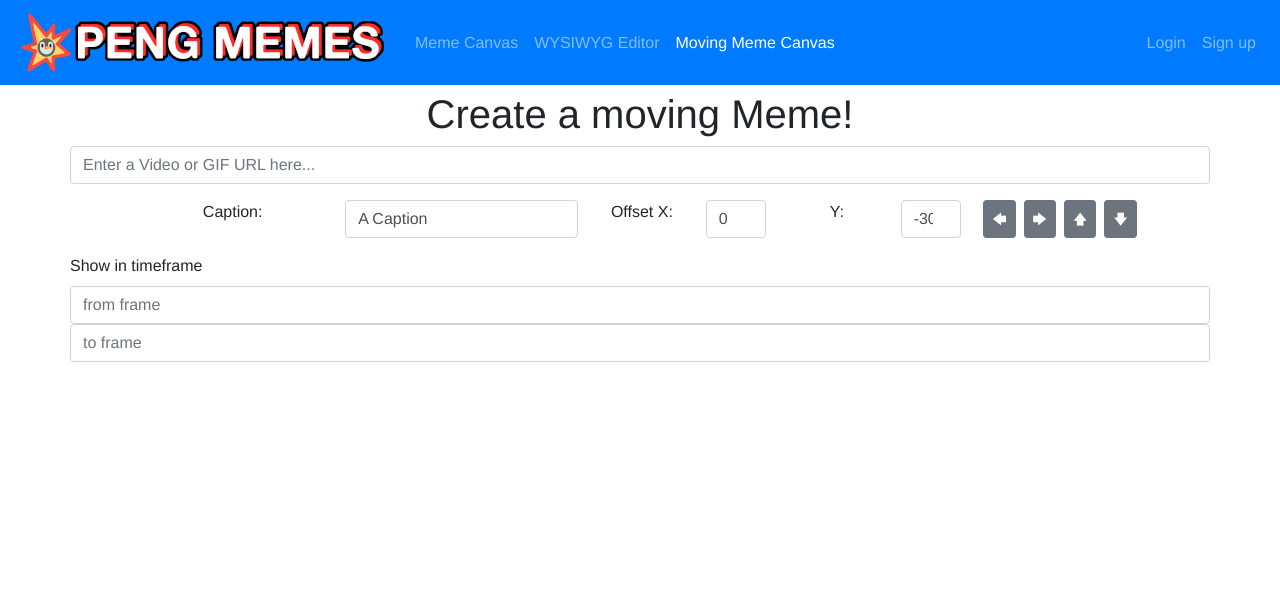
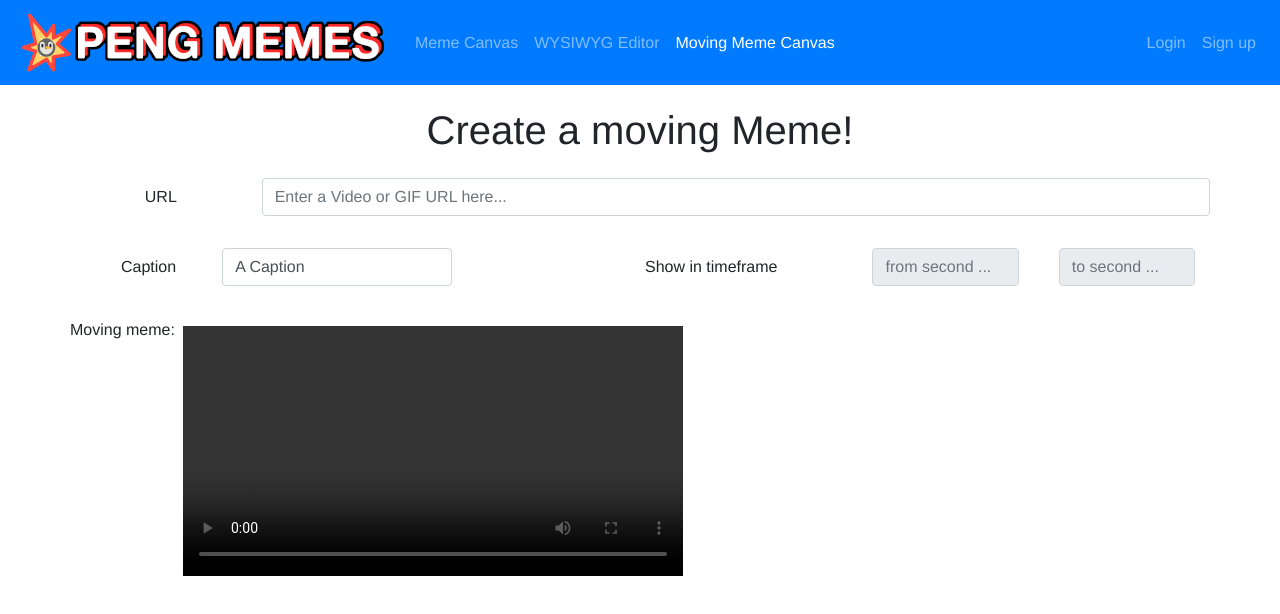
Before and after one commit to zarahz/meme_generator, a Vue app: page /create-meme in a window 1280 px wide. Both pictures are taken after a click on the link "Moving Meme Canvas". Shown: the top 614 px of the page. Built offline with nearby package versions, Linux system fonts and the light colour scheme; no server answers; what vue-social-sharing would draw is missing.

Commit message:
styling changes and video capturing

```diff
--- a/src/components/CreateMeme/Caption.vue
+++ b/src/components/CreateMeme/Caption.vue
@@ -1,9 +1,7 @@
 <template>
   <b-row align-h="center" class="mb-3">
-    <b-col cols="2">
-      <label>{{ label }}:</label>
-    </b-col>
-    <b-col cols="auto">
+    <b-col>
+      <b-form-group label-cols-lg="4" content-cols-lg="7" :label="label">
         <b-form-input
           :value="text"
           @input="updateText"
@@ -11,11 +9,10 @@
           type="text"
           :placeholder="label"
         />
+      </b-form-group>
     </b-col>
-    <b-col cols="1">
-      <label>Offset X:</label>
-    </b-col>
-    <b-col cols="1">
+    <b-col md="2" v-if="showOffsetSettings">
+      <b-form-group label-cols-lg="5" content-cols-lg="6" label="Offset X">
         <b-form-input
           :value="offsetX"
           @input="updateOffsetX"
@@ -25,11 +22,10 @@
           type="number"
           placeholder="horizontal offset"
         />
+      </b-form-group>
     </b-col>
-    <b-col cols="1">
-      <label>Y:</label>
-    </b-col>
-    <b-col cols="1">
+    <b-col md="2" v-if="showOffsetSettings">
+      <b-form-group label-cols-lg="5" content-cols-lg="6" label="Y">
         <b-form-input
           :value="offsetY"
           @input="updateOffsetY"
@@ -39,24 +35,41 @@
           type="number"
           placeholder="vertical offset"
         />
+      </b-form-group>
     </b-col>
-    <b-button size="sm" class="my-2 my-sm-0 mr-2" @click="move('left')"
+    <b-button
+      size="sm"
+      class="my-2 my-sm-0 mr-2"
+      @click="move('left')"
+      v-if="showOffsetSettings"
       >🡄</b-button
     >
-    <b-button size="sm" class="my-2 my-sm-0 mr-2" @click="move('right')"
+    <b-button
+      size="sm"
+      class="my-2 my-sm-0 mr-2"
+      @click="move('right')"
+      v-if="showOffsetSettings"
       >🡆</b-button
     >
-    <b-button size="sm" class="my-2 my-sm-0 mr-2" @click="move('up')"
+    <b-button
+      size="sm"
+      class="my-2 my-sm-0 mr-2"
+      @click="move('up')"
+      v-if="showOffsetSettings"
       >🡅</b-button
     >
-    <b-button size="sm" class="my-2 my-sm-0 mr-2" @click="move('down')"
+    <b-button
+      size="sm"
+      class="my-2 my-sm-0 mr-2"
+      @click="move('down')"
+      v-if="showOffsetSettings"
       >🡇</b-button
     >
     <b-button
       size="sm"
       class="my-2 my-sm-0 mr-2"
       variant="danger"
-      v-if="deleteable"
+      :style="{ visibility: deleteable ? 'show' : 'hidden' }"
       @click="deleteThis"
     >
       <b-icon icon="trash" />
@@ -73,6 +86,10 @@ export default {
     offsetX: Number,
     offsetY: Number,
     deleteable: {
+      type: Boolean,
+      default: true,
+    },
+    showOffsetSettings: {
       type: Boolean,
       default: true,
     },
--- a/src/components/CreateMeme/Container.vue
+++ b/src/components/CreateMeme/Container.vue
@@ -23,18 +23,24 @@
           </b-form-radio-group>
         </b-form-group>
       </b-row>
+
       <b-row align-h="center" class="mb-3">
-        <b-col cols="1">
-          <label>Title:</label>
-        </b-col>
-        <b-col cols="auto">
+        <b-form-group
+          label-cols="2"
+          content-cols="10"
+          label="Title"
+          class="w-75"
+        >
           <b-form-input
             v-model="title"
-            class="w-100"
             type="text"
             placeholder="Title..."
+            class="w-100"
           />
-        </b-col>
+        </b-form-group>
+      </b-row>
+
+      <b-row align-h="center" class="mb-3">
         <b-col>
           <label>Size:</label>
         </b-col>
@@ -51,23 +57,15 @@
         </b-col>
         <b-col>
           <label>Pick a color:</label>
-          <v-input-colorpicker
-          v-model="fontColor"
-          />
+          <v-input-colorpicker v-model="fontColor" />
         </b-col>
 
         <b-col>
           <b-button-group>
-            <b-button
-              title="isBold"
-             v-on:click="setUnsetBold()"
-            >
+            <b-button title="isBold" v-on:click="setUnsetBold()">
               <b-icon icon="type-bold" aria-hidden="true"></b-icon>
             </b-button>
-            <b-button
-              title="Italic"
-              v-on:click="setUnsetItalic()"
-            >
+            <b-button title="Italic" v-on:click="setUnsetItalic()">
               <b-icon icon="type-italic" aria-hidden="true"></b-icon>
             </b-button>
             <!--b-button title="Underline">
@@ -194,7 +192,6 @@
 </template>
 
 <script>
-
 import { saveAs } from "file-saver";
 import FormData from "form-data";
 import router from "../../router/index.js";
@@ -206,8 +203,7 @@ import DrawingSettings from "./DrawingSettings";
 import DraftModal from "./Modals/DraftModal";
 import TemplatesModal from "./Modals/TemplatesModal";
 import Caption from "./Caption";
-import InputColorPicker from 'vue-native-color-picker';
-
+import InputColorPicker from "vue-native-color-picker";
 
 export default {
   name: "CreateMeme",
@@ -232,7 +228,6 @@ export default {
           deleteable: false,
           fromBottom: false,
         },
-
 
         {
           label: "Bottom Text",
@@ -276,8 +271,6 @@ export default {
       ],
       visibility: "public",
       draftSaved: false,
-
-
     };
   },
   methods: {
@@ -285,16 +278,16 @@ export default {
       this.$refs.meme && this.$refs.meme.clearDrawingCanvas();
     },
     setUnsetItalic() {
-      this.isItalic = (this.incItalic % 2 == 0) ? "italic" :"";
+      this.isItalic = this.incItalic % 2 == 0 ? "italic" : "";
       this.incItalic++;
-      if(this.incItalic == 10) {
+      if (this.incItalic == 10) {
         this.incItalic == 0;
       }
     },
     setUnsetBold() {
-      this.isBold = (this.incBold % 2 == 0) ? "bold" : "";
+      this.isBold = this.incBold % 2 == 0 ? "bold" : "";
       this.incBold++;
-      if(this.incBold == 10) {
+      if (this.incBold == 10) {
         this.incBold == 0;
       }
     },
--- a/src/components/CreateMovingMeme/Container.vue
+++ b/src/components/CreateMovingMeme/Container.vue
@@ -1,64 +1,96 @@
 <template>
   <b-container>
-    <h1>Create a moving Meme!</h1>
+    <h1 class="p-3">Create a moving Meme!</h1>
     <b-row align-h="center" class="mb-3">
-      <!-- <b-form-file
-        v-model="meme"
-        id="form-media"
-        accept=".gif, .mp4"
-        placeholder="Choose a file or drop it here..."
-        drop-placeholder="Drop file here..."
-        @input="uploadMedia"
-      ></b-form-file> -->
+      <b-form-group label-cols="2" content-cols="10" label="URL" class="w-100">
         <b-form-input
           v-model="meme"
           placeholder="Enter a Video or GIF URL here..."
         />
+      </b-form-group>
     </b-row>
+
     <b-row v-for="caption in captions" :key="caption.label">
+      <b-col cols="5">
         <our-caption
           :label="caption.label"
           :text="caption.text"
           :deleteable="caption.deleteable"
           :offsetX="caption.offsetX"
           :offsetY="caption.offsetY"
+          :showOffsetSettings="false"
           @changeText="(text) => onChangeText(caption, text)"
         />
-      <label>Show in timeframe</label>
-      <b-form-input
-        placeholder="from frame"
+      </b-col>
+      <b-col>
+        <b-row>
+          <b-col>
+            <b-form-group
+              class="w-100"
+              label-cols="8"
+              content-cols="4"
+              label="Show in timeframe"
+              label-for="input-horizontal"
+              ><b-form-input
+                id="input-horizontal"
                 type="number"
                 min="0"
+                placeholder="from second ..."
                 :max="videoLength - 1"
-        :disabled="!caption.text"
+                :disabled="!meme || !caption.text"
                 @change="addCaptionTime($event, 'from', caption)"
               ></b-form-input>
+            </b-form-group>
+          </b-col>
+          <b-col cols="3">
             <b-form-input
-        placeholder="to frame"
+              placeholder="to second ..."
               type="number"
               min="1"
               :max="videoLength"
-        :disabled="!caption.text"
+              :disabled="!meme || !caption.text"
               @change="addCaptionTime($event, 'to', caption)"
             ></b-form-input>
+          </b-col>
+        </b-row>
+      </b-col>
     </b-row>
     <b-row align-h="center" align-content="center" v-show="meme">
       <!-- Time slider -->
-      <b-col cols="6">
       <video
+        width="500px"
         id="video"
         ref="video"
         crossorigin="anonymous"
         :src="meme"
         controls
+        class="m-2"
       ></video>
-      </b-col>
-      <b-col
-        cols="6"
-        :style="{ 'max-width': canvasWidth + 'px', 'padding-left': 0 }"
+      <canvas class="m-2" id="canvas" ref="canvas"></canvas>
+    </b-row>
+    <b-row align-h="center" align-content="center" v-show="meme">
+      <b-button variant="primary" v-on:click="startRecording" class="m-2">
+        Record Meme
+      </b-button>
+      <b-button
+        v-on:click="cancelRecording"
+        variant="primary"
+        :style="{ visibility: isRecording ? 'show' : 'hidden' }"
+        class="m-2"
       >
-        <canvas id="canvas" ref="canvas"></canvas>
-      </b-col>
+        Cancel
+      </b-button>
+    </b-row>
+    <b-row>
+      Moving meme:
+      <video
+        width="500px"
+        id="resultingVideo"
+        ref="resultingVideo"
+        controls
+        crossorigin="anonymous"
+        class="m-2"
+      ></video>
     </b-row>
   </b-container>
 </template>
@@ -89,8 +121,7 @@ export default {
       frames: [],
       manipulatedFrames: [],
       videoLength: 0,
-      canvasWidth: 0,
-      canvasHeight: 0,
+      isRecording: false,
     };
   },
   methods: {
@@ -115,10 +146,8 @@ export default {
     computeFrame() {
       let video = this.$refs.video;
       let canvas = this.$refs.canvas;
-      this.canvasWidth = video.videoWidth;
-      this.canvasHeight = video.videoHeight;
-      canvas.width = video.videoWidth;
-      canvas.height = video.videoHeight;
+      canvas.width = video.clientWidth;
+      canvas.height = video.clientHeight;
       let ctx = canvas.getContext("2d");
       ctx.drawImage(video, 0, 0, canvas.width, canvas.height);
       let frame = ctx.getImageData(0, 0, canvas.width, canvas.height);
@@ -164,6 +193,63 @@ export default {
       context.fillText(text, x, y, canvas.width);
       context.strokeText(text, x, y, canvas.width);
     },
+    startRecording() {
+      let canvas = this.$refs.canvas;
+      console.log("saving magic happens here!");
+      var video = this.$refs.video;
+      video.currentTime = 0;
+      video.play();
+
+      let videoOrAudioElement = this.$refs.video;
+      // get the audio track:
+      let ctx = new AudioContext();
+      let dest = ctx.createMediaStreamDestination();
+      let sourceNode = ctx.createMediaElementSource(videoOrAudioElement);
+      sourceNode.connect(dest);
+      sourceNode.connect(ctx.destination);
+      let audioTrack = dest.stream.getAudioTracks()[0];
+      // add it to your canvas stream:
+
+      const stream = canvas.captureStream();
+      stream.addTrack(audioTrack);
+
+      const recorder = new MediaRecorder(stream, {
+        mimeType: "video/webm",
+      });
+
+      // Get the blob data when is available
+      let allChunks = [];
+      recorder.ondataavailable = function (e) {
+        allChunks.push(e.data);
+      };
+
+      recorder.onstop = () => {
+        const fullBlob = new Blob(allChunks, { type: "video/webm" });
+        this.$refs.resultingVideo.src = window.URL.createObjectURL(fullBlob);
+        console.log({ fullBlob });
+
+        //download
+        // var url = URL.createObjectURL(fullBlob);
+        // var a = document.createElement("a");
+        // document.body.appendChild(a);
+        // a.style = "display: none";
+        // a.href = url;
+        // a.download = "test.webm";
+        // a.click();
+        // window.URL.revokeObjectURL(url);
+      };
+
+      // Start to record
+      recorder.start(100);
+
+      // Stop the recorder after 5s and check the result
+      setTimeout(() => {
+        recorder.stop();
+      }, 15000);
+    },
+    cancelRecording() {
+      console.log("cancel recording!");
+    },
   },
   mounted() {
     let video = this.$refs.video;
@@ -171,14 +257,6 @@ export default {
     video.addEventListener(
       "play",
       () => {
-        // function step() {
-        //   video.pause();
-        //   ctx.drawImage(video, 0, 0, canvas.width, canvas.height);
-
-        //   requestAnimationFrame(step);
-        // }
-        // requestAnimationFrame(step);
-
         self.timerCallback();
       },
       false
@@ -189,13 +267,4 @@ export default {
 
 <!-- Add "scoped" attribute to limit CSS to this component only -->
 <style scoped>
-.overlay {
-  position: absolute;
-  z-index: 1;
-  top: 0;
-  left: 0;
-  /**col adds padding! */
-  /* padding-right: 15px;
-  padding-left: 15px; */
-}
 </style>
```
Lines whose indentation alone changed are shown as unchanged.
